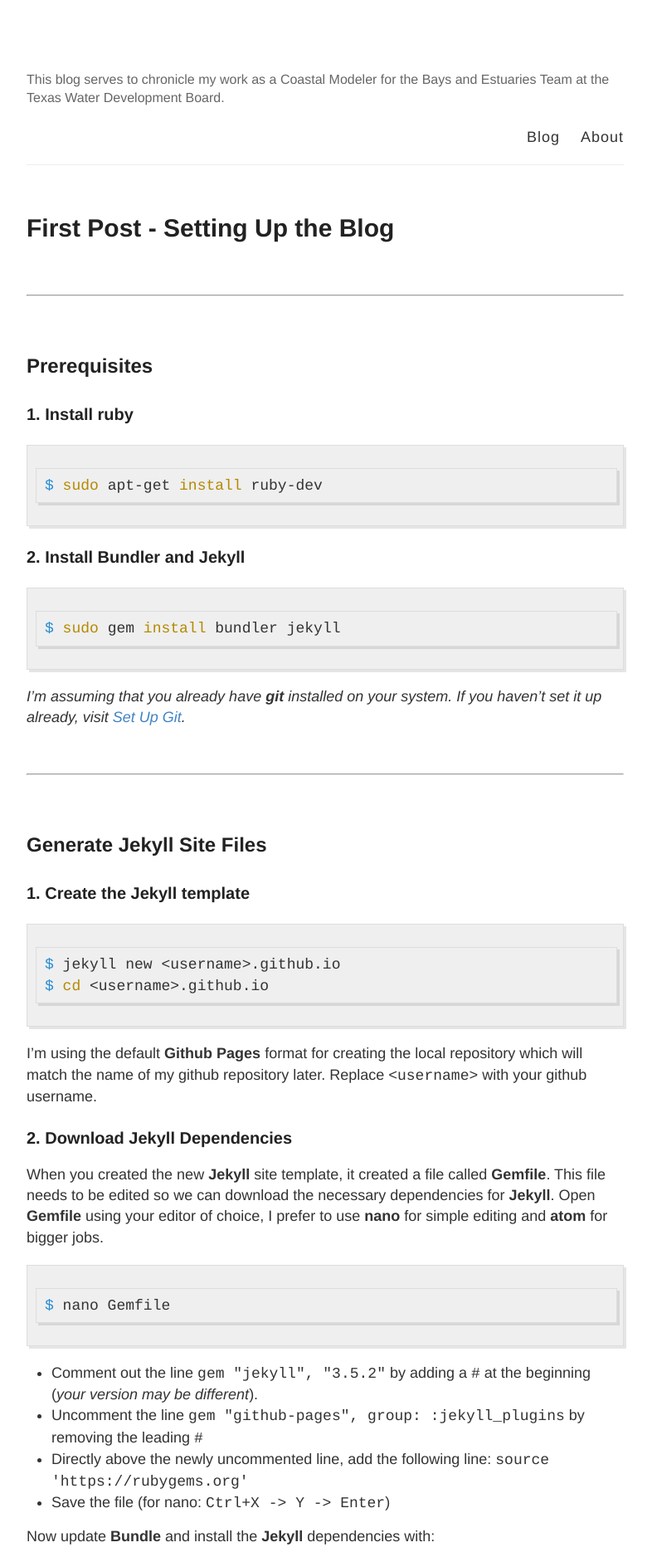
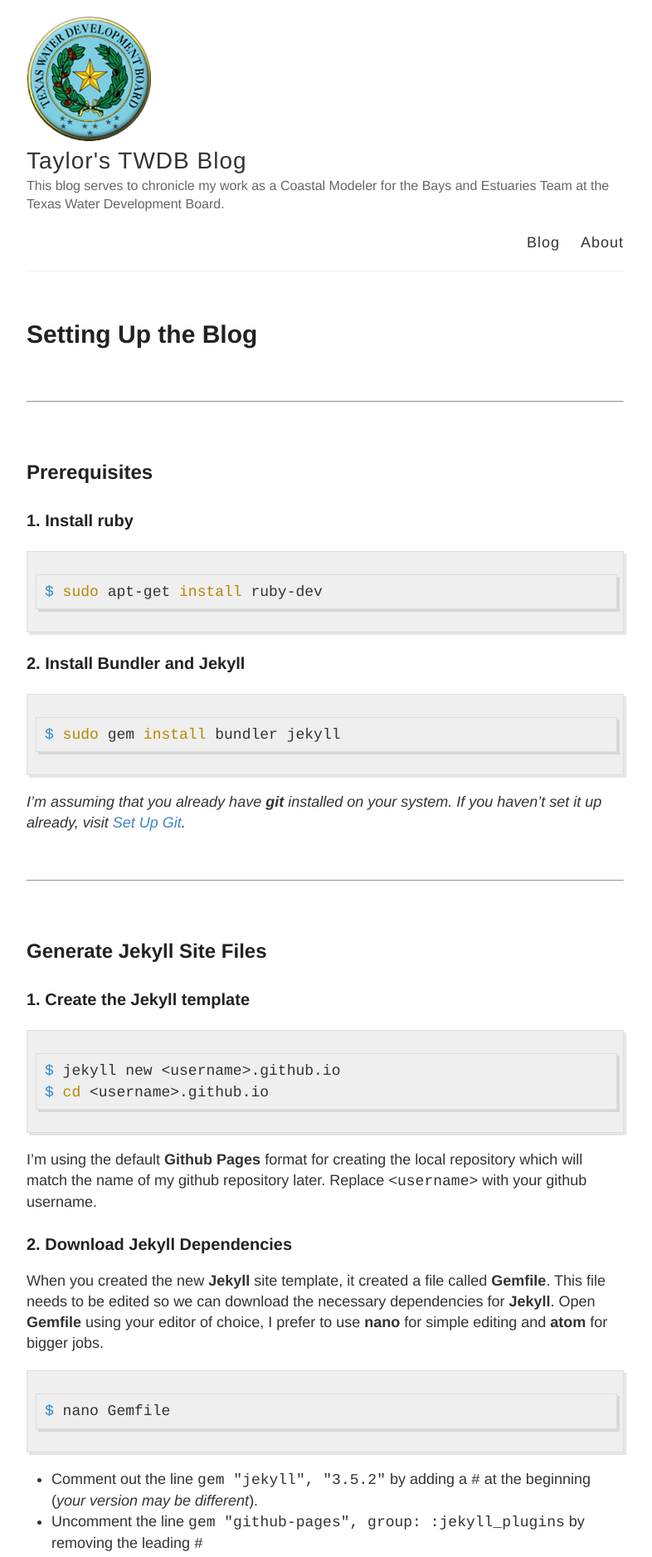
Before and after one commit to taylorsansom/taylorsansom.github.io, a Jekyll site: the page built from _posts/2017-09-29-building-the-blog.markdown, in a window 1280 px wide. Shown: the top 1876 px of the page at 83% size, without its empty margins (248-1034 px from the left). Built offline with Jekyll 4.4.1, drawn with Linux system fonts in a browser that asks for light colours; comment, search, counter and statistics services are not loaded.

Commit message:
changed avatar size

```diff
--- a/_config.yml
+++ b/_config.yml
@@ -14,6 +14,7 @@
 # You can create any custom variable you would like, and they will be accessible
 # in the templates via {{ site.myvariable }}.
 title: Taylor's TWDB Blog
+name: Taylor's TWDB Blog
 email: taylor.sansom@twdb.texas.gov
 description: >- # this means to ignore newlines until "baseurl:"
   This blog serves to chronicle my work as a Coastal Modeler for the Bays and
@@ -24,6 +25,14 @@ twitter_username: taylorsansom11
 github_username:  taylorsansom
 
 disqus: taylors-twdb-blog
+
+avatar: /images/twdb_logo.png
+
+footer-links:
+  twitter: taylorsansom11
+  github: taylorsansom
+  stackoverflow: /users/5115980/taylor
+  rss: rss
 
 # Build settings
 markdown: kramdown
--- a/_posts/2017-09-29-building-the-blog.markdown
+++ b/_posts/2017-09-29-building-the-blog.markdown
@@ -1,7 +1,7 @@
 ---
 layout: post
 comments: true
-title:  "First Post - Setting Up the Blog"
+title:  "Setting Up the Blog"
 date:   2017-09-29 09:53:38 -0500
 categories: jekyll github git setup
 ---
@@ -151,3 +151,9 @@ After a few seconds, you should be able to see your site live in a browser by
 To customize the name of the blog, your name, your email, etc., open the file
   `_config.yml` in your favorite editor and change the relevant fields to your
   liking.
+
+<br>
+
+---
+
+<br>
--- a/style.scss
+++ b/style.scss
@@ -165,8 +165,8 @@ img {
 
 .site-avatar {
   float: left;
-  width: 70px;
-  height: 70px;
+  width: 150px;
+  height: 150px;
   margin-right: 15px;
 
   @include mobile {
```
Also changed, not shown: images/twdb_logo.png (added).
